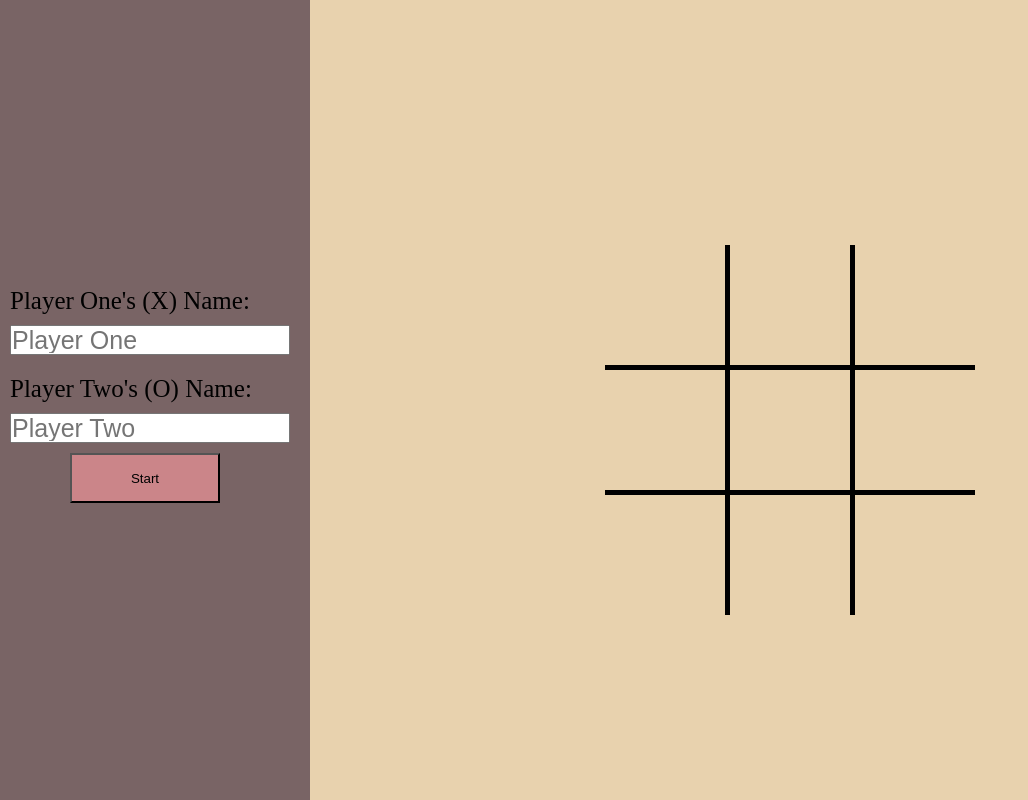
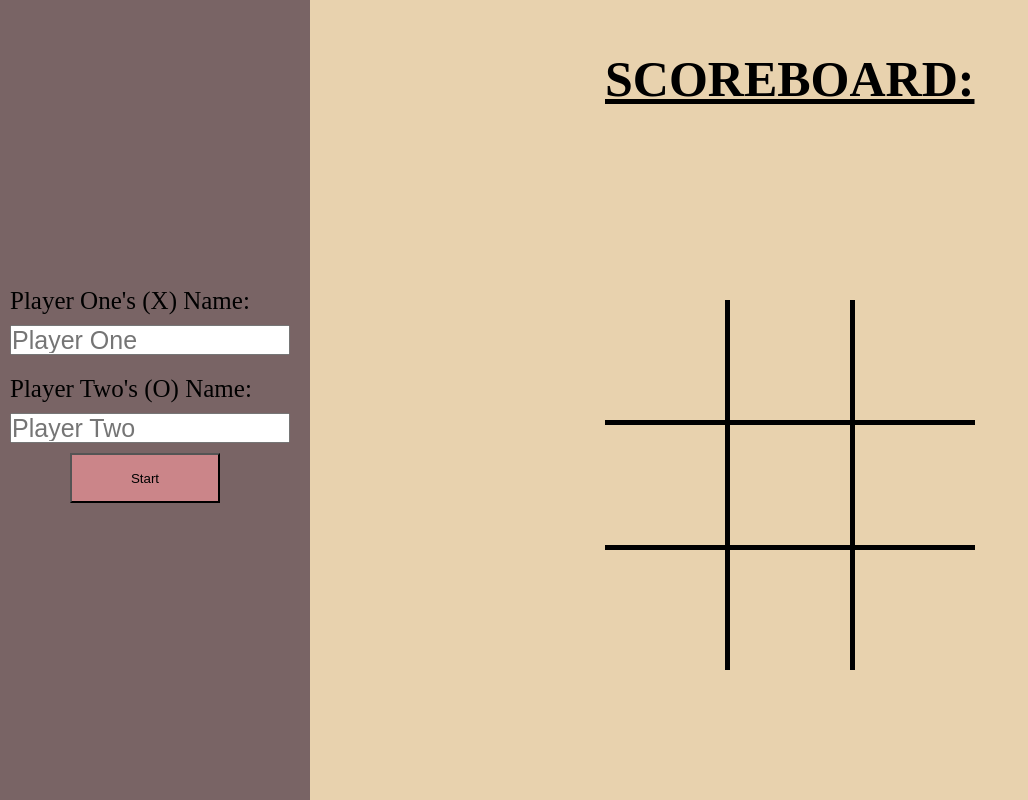
Before and after one commit to ffernandezTech/tictactoe, a plain HTML site: page index.html in a window 1280 px wide. Shown: the whole page, without its empty margins (0-1028 px from the left). Drawn offline with Linux system fonts and the light colour scheme.

Commit message:
feat: added new div to container game info

```diff
--- a/script.js
+++ b/script.js
@@ -19,7 +19,9 @@ const startGame = (() =>{
     const mainDiv = document.querySelector('.mainContainer')
     const subContentDiv = document.createElement('div');
     const gridContainerDiv = document.createElement('div');
-    const welcomeMessage = document.createElement('p');
+    const setGameInfo = document.createElement('div');
+
+
 
     //creating btns to control game state.
     const btnStart = document.querySelector('.btnStart')
@@ -249,8 +251,18 @@ const startGame = (() =>{
 
     }
     function createGamePad(){
+
+        setGameInfo.setAttribute('class', 'scoreboard')
+        const welcomeMessage = document.createElement('p');
         welcomeMessage.setAttribute('class', 'welcomeMessage')
+
         gridContainerDiv.setAttribute('class', 'gridContainer')
+
+
+        welcomeMessage.textContent= 'SCOREBOARD:';
+        welcomeMessage.style.textDecoration = 'underline';
+
+        setGameInfo.appendChild(welcomeMessage);
 
 
 
@@ -266,8 +278,8 @@ const startGame = (() =>{
         btnDiv.appendChild(btnRestart);
 
 
-        subContentDiv.appendChild(welcomeMessage);
-        subContentDiv.appendChild(btnDiv);
+        subContentDiv.appendChild(setGameInfo);
+
         subContentDiv.appendChild(gridContainerDiv);
 
         subContentDiv.setAttribute('class', 'rightContainer')
@@ -279,7 +291,9 @@ const startGame = (() =>{
             gridContainerDiv.appendChild(creatingDivs);
         }
 
+
         mainDiv.appendChild(subContentDiv);
+        subContentDiv.appendChild(btnDiv);
         mainBody.appendChild(mainDiv);
 
 
--- a/style.css
+++ b/style.css
@@ -59,6 +59,11 @@ input[type='text']{
     justify-items: center ;
     align-items: center;
 }
+.rightContainer{
+    display: grid;
+    grid-template-rows: 250px 1fr;
+    grid-template-columns: 1fr;
+}
 .gridContainer{
     width: 370px;
     height: 370px;
@@ -96,6 +101,7 @@ button{
 }
 .buttonsDiv{
     justify-self: center;
+    margin-top:  20px;
 }
 .gameBtns{
 
```
